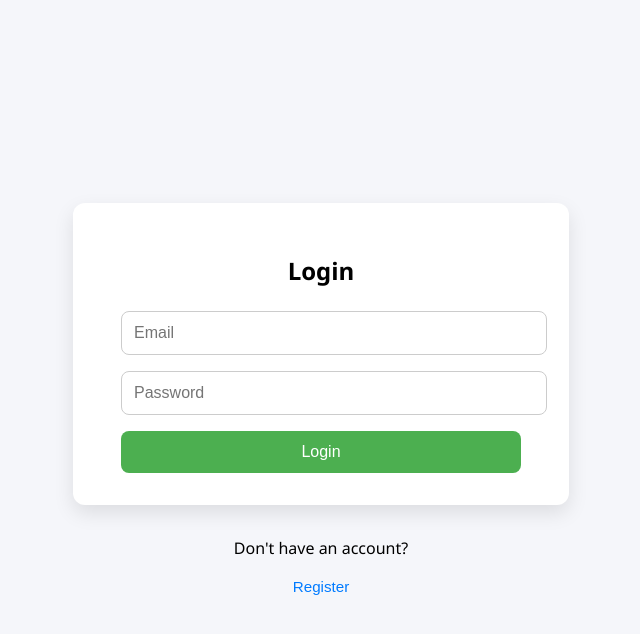
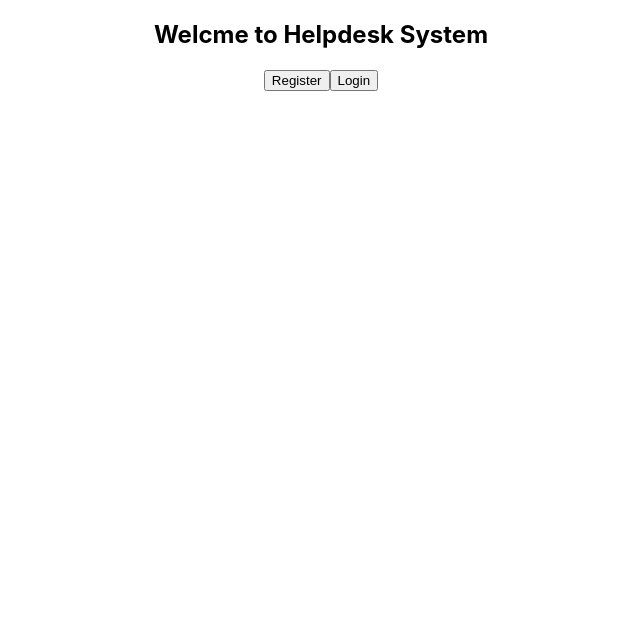
Before and after one commit to DebasishMaiti/Helpdesk-system, a React (Create React App) app in the folder frontend/: page / in a window 1280 px wide. Before the commit this address led to /login. Shown: the top 634 px of the page, without its empty margins (319-959 px from the left). Built offline with nearby package versions, Linux system fonts and the light colour scheme.

Commit message:
final commit

```diff
--- a/frontend/src/App.js
+++ b/frontend/src/App.js
@@ -1,5 +1,5 @@
 import React from 'react';
-import { BrowserRouter as Router, Routes, Route, Navigate } from 'react-router-dom';
+import { BrowserRouter, Routes, Route, Navigate } from 'react-router-dom';
 
 import LoginPage from './pages/LoginPage';
 import RegisterPage from './pages/RegisterPage';
@@ -9,14 +9,16 @@ import TicketDetail from './pages/TicketDetails';
 import UsersPage from './pages/UsersPage';
 import Layout from './Components/Layout';
 import CreateTicket from './pages/CreateTicket';
+import Home from './pages/Home';
 
 
 function App() {
   const user = JSON.parse(localStorage.getItem('user'));
 
   return (
-    <Router>
+    <BrowserRouter>
       <Routes>
+        <Route path='/' element={<Home />} />
         <Route path="/login" element={<LoginPage />} />
         <Route path='/register' element={<RegisterPage />} />
         {user ? (
@@ -36,7 +38,7 @@ function App() {
           <Route path="*" element={<Navigate to="/login" />} />
         )}
       </Routes>
-    </Router>
+    </BrowserRouter>
   );
 }
 
--- /dev/null
+++ b/frontend/src/pages/Home.js
@@ -0,0 +1,16 @@
+import React from 'react'
+import { useNavigate } from 'react-router-dom'
+const Home = () => {
+    const navigate = useNavigate()
+    return (
+        <div style={{ textAlign: 'center' }}>
+            <h2>Welcme to Helpdesk System</h2>
+            <div>
+                <button onClick={() => navigate('/register')}>Register</button>
+                <button onClick={() => navigate('/login')}>Login</button>
+            </div>
+        </div>
+    )
+}
+
+export default Home
```
